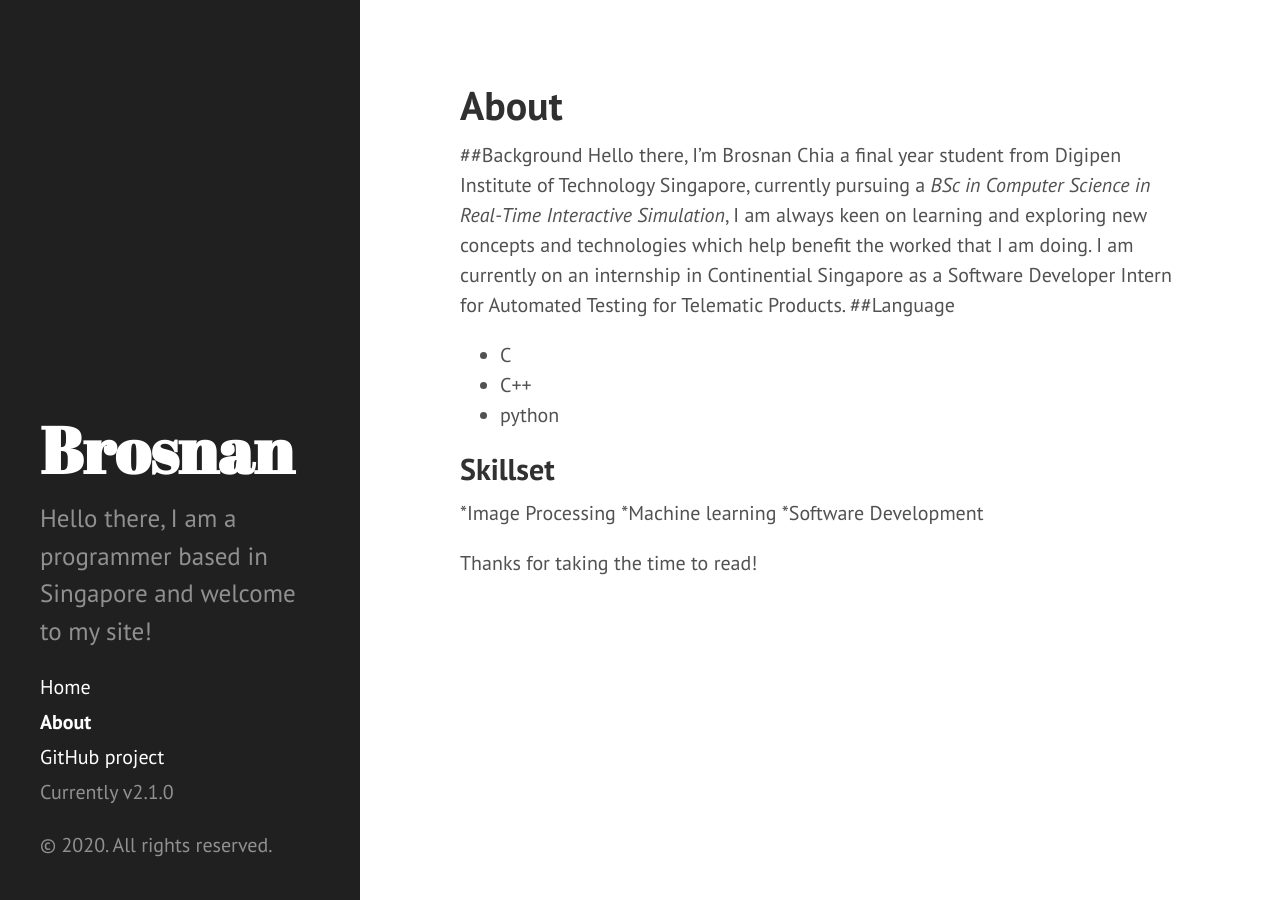
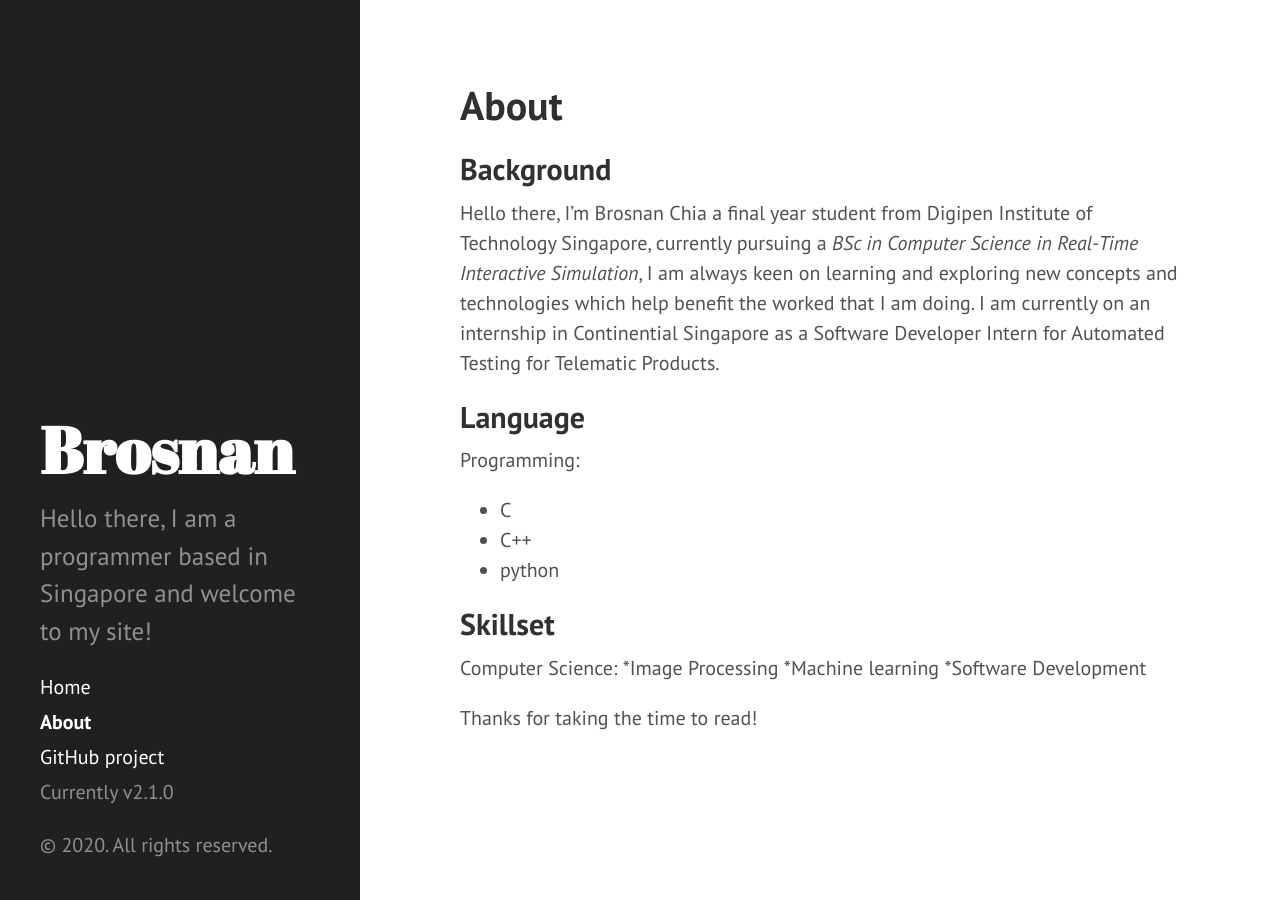
Before and after one commit to broscew/broscew.github.io, a Jekyll site: the page built from about.md, in a window 1280 px wide. Built offline with Jekyll 4.4.1, drawn with Linux system fonts in a browser that asks for light colours.

Commit message:
about changes

```diff
--- a/about.md
+++ b/about.md
@@ -3,15 +3,17 @@ layout: page
 title: About
 ---
 
-##Background
+## Background
 Hello there, I'm Brosnan Chia a final year student from Digipen Institute of Technology Singapore, currently pursuing a *BSc in Computer Science in Real-Time Interactive Simulation*, I am always keen on learning and exploring new concepts and technologies which help benefit the worked that I am doing.
 I am currently on an internship in Continential Singapore as a Software Developer Intern for Automated Testing for Telematic Products.
-##Language
+## Language
+Programming:
 * C
 * C++
 * python
 
 ## Skillset
+Computer Science:
 *Image Processing
 *Machine learning
 *Software Development
```
